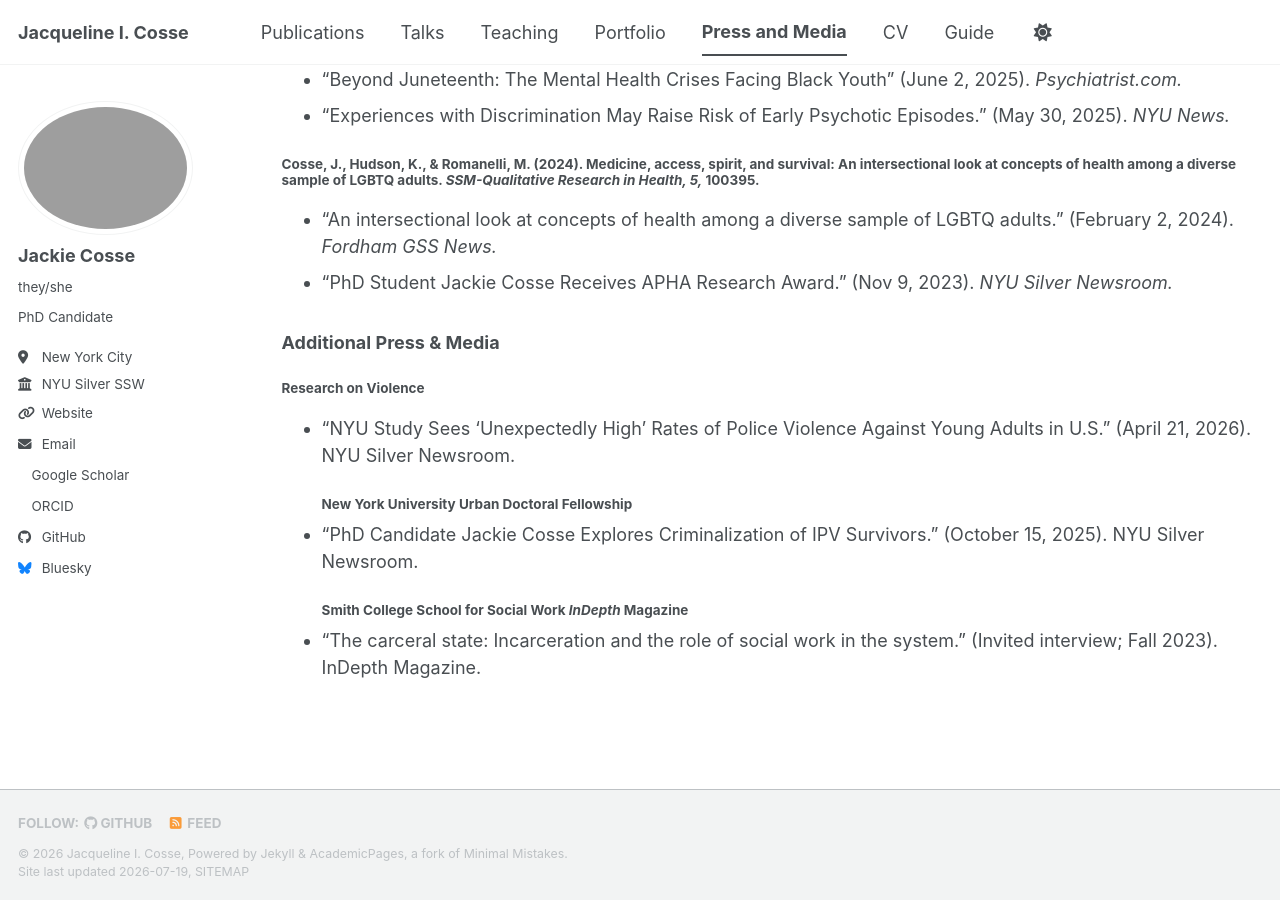
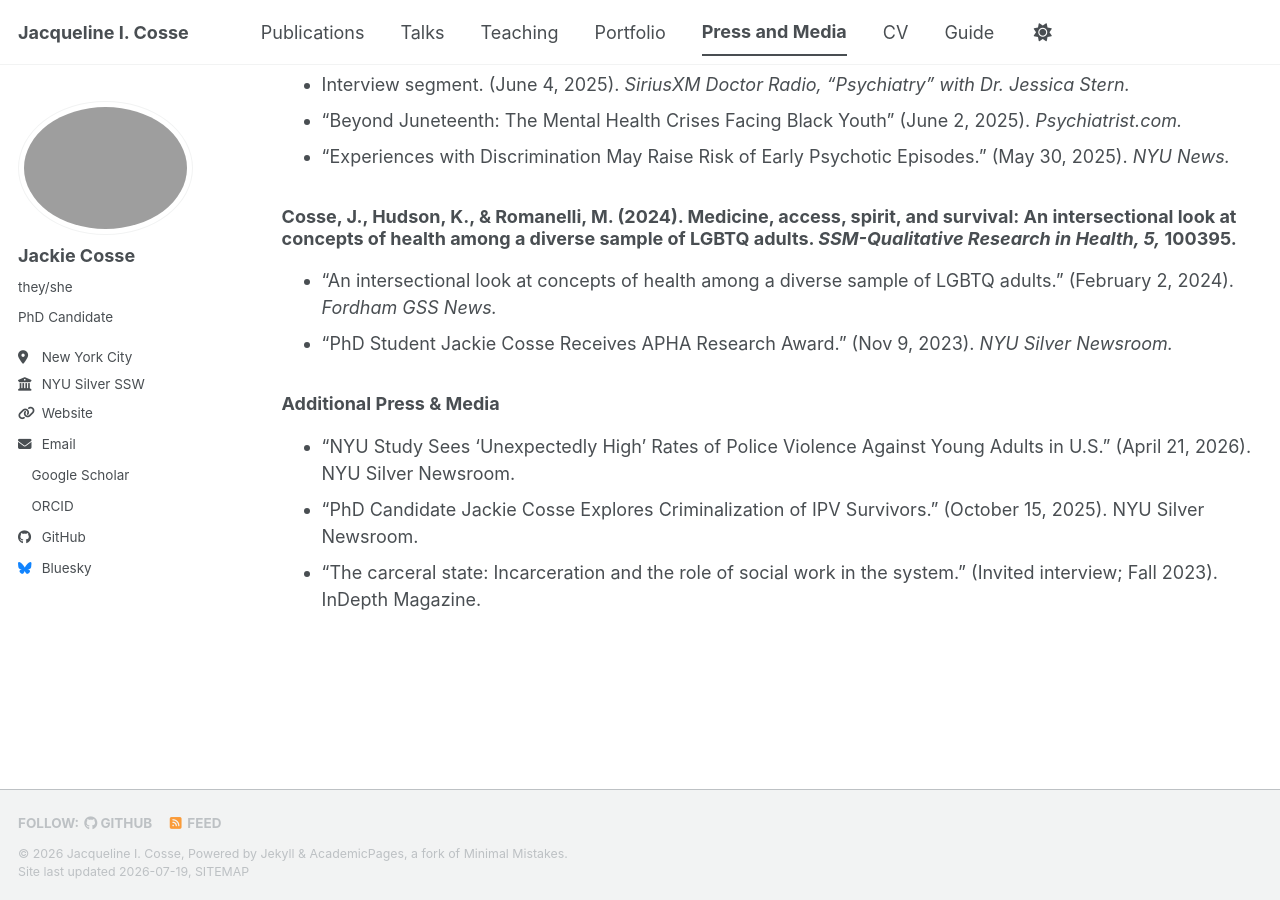
Before and after one commit to jackiecosse/jackiecosse.com, a Jekyll site: the page built from _pages/press.md, in a window 1280 px wide and 900 px high, scrolled down 627 px. Built offline with Jekyll 4.4.1, drawn with Linux system fonts in a browser that asks for light colours; a style sheet for code colours, icons or effects is not loaded.

Commit message:
Update press.md

```diff
--- a/_pages/press.md
+++ b/_pages/press.md
@@ -10,7 +10,7 @@ redirect_from:
 {% include base_path %}
 
 ## Coverage of First-Author Publications
-#### Cosse, J.I., Amos, B. J., Prout, L., Downey, D. L., Kim, S., Secaira, S., Fedina, L., & DeVylder, J. E. (2025). Social Defeat and Psychosis in the United States: A Replication and Critical Reconceptualization. _Schizophrenia Bulletin, 52_(2), sbaf081.
+### Cosse, J.I., Amos, B. J., Prout, L., Downey, D. L., Kim, S., Secaira, S., Fedina, L., & DeVylder, J. E. (2025). Social Defeat and Psychosis in the United States: A Replication and Critical Reconceptualization. _Schizophrenia Bulletin, 52_(2), sbaf081.
   - “Jackie Cosse, New York University – Rethinking Social Defeat” (October 16, 2025). _National Public Radio (NPR), “The Academic Minute.”_
   - “Systemic Social Factors May Increase the Risk of Psychotic Experiences” (June 10, 2025). _HealthDay._
     - **Syndicated by:**
@@ -24,14 +24,11 @@ redirect_from:
   - “Beyond Juneteenth: The Mental Health Crises Facing Black Youth” (June 2, 2025). _Psychiatrist.com._
   - “Experiences with Discrimination May Raise Risk of Early Psychotic Episodes.” (May 30, 2025). _NYU News._
 
-#### Cosse, J., Hudson, K., & Romanelli, M. (2024). Medicine, access, spirit, and survival: An intersectional look at concepts of health among a diverse sample of LGBTQ adults. _SSM-Qualitative Research in Health, 5,_ 100395.
+### Cosse, J., Hudson, K., & Romanelli, M. (2024). Medicine, access, spirit, and survival: An intersectional look at concepts of health among a diverse sample of LGBTQ adults. _SSM-Qualitative Research in Health, 5,_ 100395.
   - “An intersectional look at concepts of health among a diverse sample of LGBTQ adults.” (February 2, 2024). _Fordham GSS News._
   - “PhD Student Jackie Cosse Receives APHA Research Award.” (Nov 9, 2023). _NYU Silver Newsroom._
 
 ### Additional Press & Media
-#### Research on Violence
   - “NYU Study Sees ‘Unexpectedly High’ Rates of Police Violence Against Young Adults in U.S.” (April 21, 2026). NYU Silver Newsroom.
-#### New York University Urban Doctoral Fellowship
   - “PhD Candidate Jackie Cosse Explores Criminalization of IPV Survivors.” (October 15, 2025). NYU Silver Newsroom.
-#### Smith College School for Social Work _InDepth_ Magazine
   - “The carceral state: Incarceration and the role of social work in the system.” (Invited interview; Fall 2023). InDepth Magazine.
```
